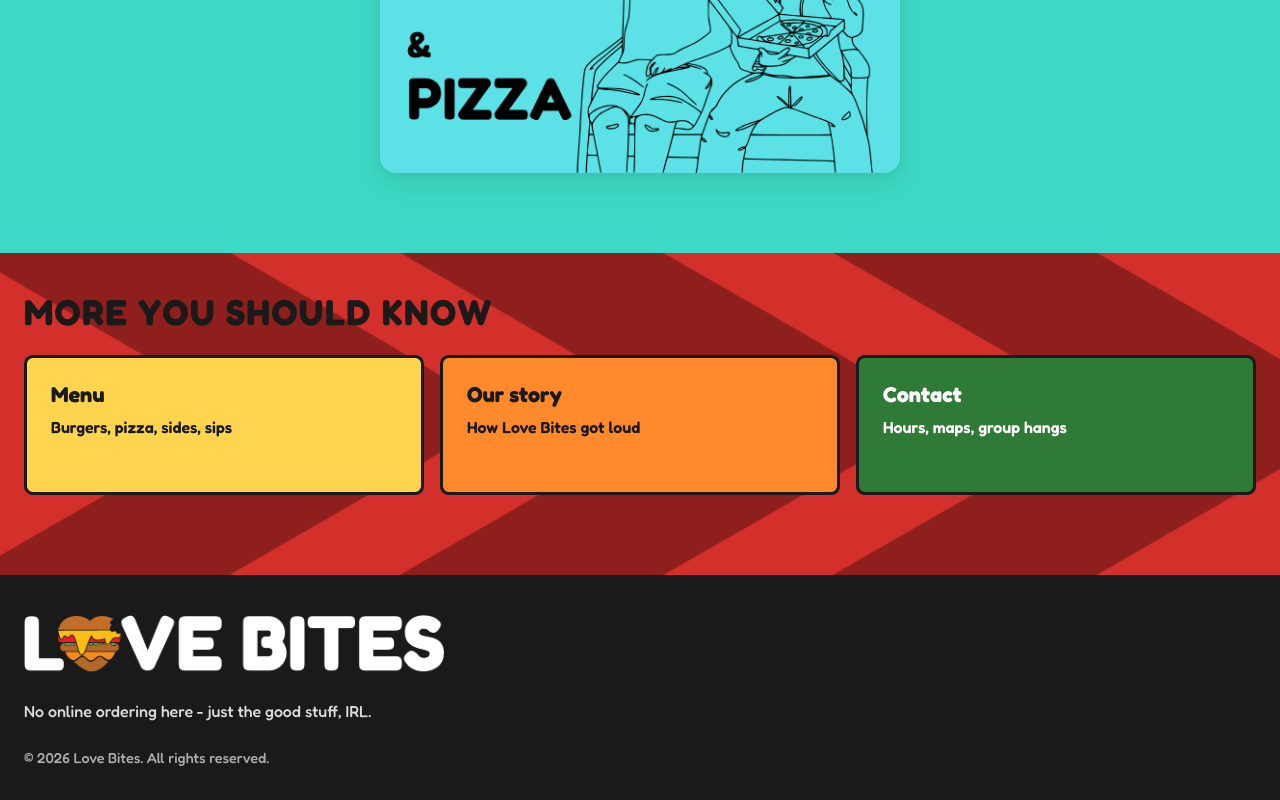
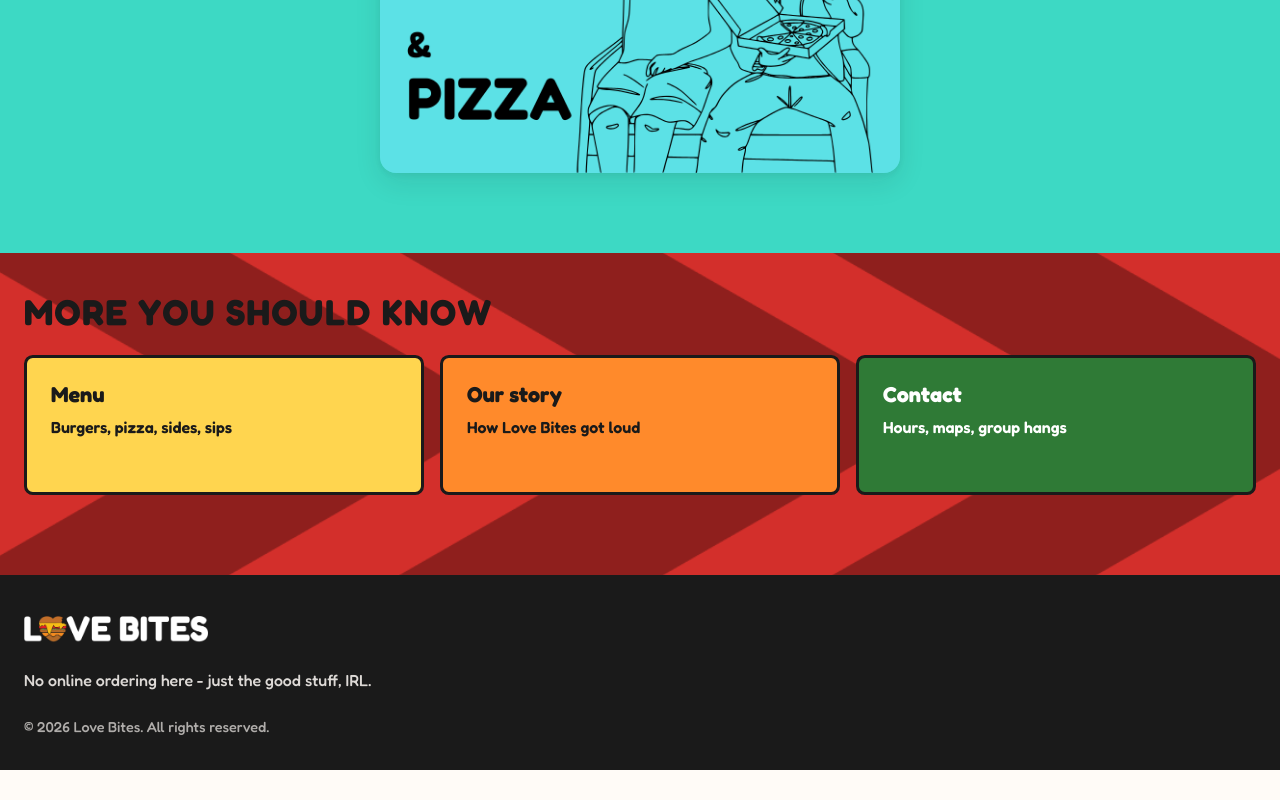
Before and after one commit to GhazwaPasha/LB-website, a React (Vite) app: page / in a window 1280 px wide. Shown: the part 1270-2070 px from the top of the page. After the commit the page ends 2040 px from the top, so only its background shows below. Built offline with nearby package versions, Linux system fonts and the light colour scheme.

Commit message:
hello asia

```diff
--- a/src/components/Footer.tsx
+++ b/src/components/Footer.tsx
@@ -16,18 +16,20 @@ export function Footer() {
         <Link
           to="/"
           style={{
-            display: 'inline-flex',
-            alignSelf: 'start',
+            display: 'block',
+            justifySelf: 'start',
             lineHeight: 0,
           }}
         >
           <img
             src="/brand/logo-white.png"
             alt="Love Bites"
+            decoding="async"
             style={{
-              width: '100%',
-              height: 'auto',
-              maxWidth: 'min(100%, 420px)',
+              width: 'min(11.5rem, 72vw)',
+              height: 'clamp(1.4rem, 3.2vw, 1.85rem)',
+              objectFit: 'contain',
+              objectPosition: 'left center',
               display: 'block',
             }}
           />
```
Also changed, not shown: 1 other file (tests, documents, lock files or other folders).
